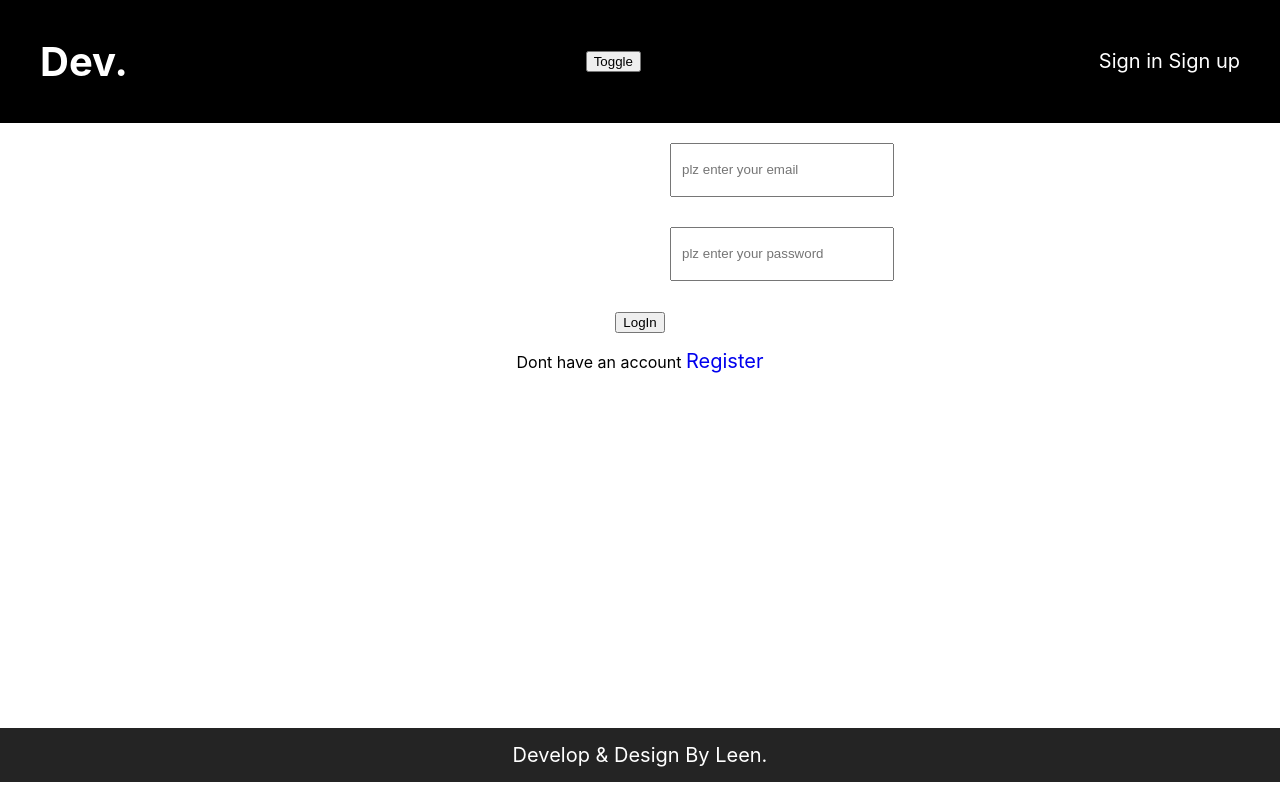
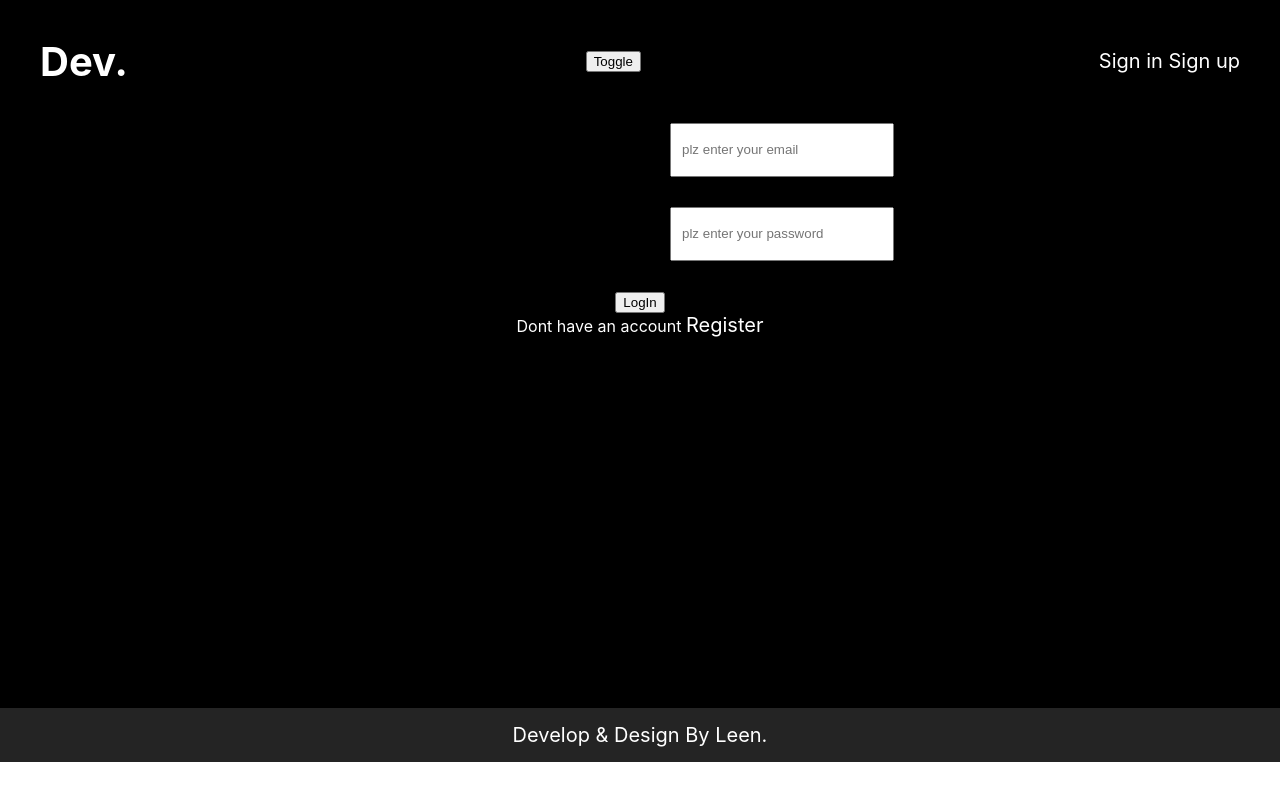
Before and after one commit to Leen-odeh3/react-training-2023, a React (Create React App) app: page /login in a window 1280 px wide. Built offline with nearby package versions, Linux system fonts and the light colour scheme.

Commit message:
darkMode form pages

```diff
--- a/src/Forms/Login.jsx
+++ b/src/Forms/Login.jsx
@@ -1,10 +1,15 @@
-import React from 'react'
+import React ,{useContext} from 'react'
 import { Link } from 'react-router-dom'
+import { ThemeContext } from '../Context/ThemeContext'
+
 
 const Login = () => {
+
+  const {dark}=useContext(ThemeContext);
+  const c= dark ?'light' :'dark';
   return (
-    <div style={{height:"585px",textAlign:"center"}}>
-    <input type="text" placeholder='plz enter your email' required/>
+    <div style={{height:"585px",textAlign:"center"}} className={c}>
+    <input type="text" placeholder='plz enter your email' required style={{marginTop:"0"}}/>
     <input type="password" placeholder='plz enter your password' required/>
     <button >LogIn</button>
 <p>Dont have an account <Link to="/Register">Register</Link></p>
--- a/src/Forms/Register.jsx
+++ b/src/Forms/Register.jsx
@@ -1,10 +1,14 @@
-import React from 'react'
+import React, { useContext } from 'react'
 import { Link } from 'react-router-dom'
+import { ThemeContext } from '../Context/ThemeContext'
 
 
 const Register = () => {
+
+  const {dark}=useContext(ThemeContext);
+  const c= dark ?'light' :'dark';
   return (
-    <div style={{height:"585px",textAlign:"center"}}>
+    <div style={{height:"585px",textAlign:"center"}} className={c}>
       <p>Create an account</p>
       <input type="text" placeholder='plz enter your name' required/>
 
--- a/src/index.css
+++ b/src/index.css
@@ -20,3 +20,6 @@ input{
   margin-left: 670px;
   margin-bottom: 30px;
 }
+p{
+  margin-top: 0;
+}
```
